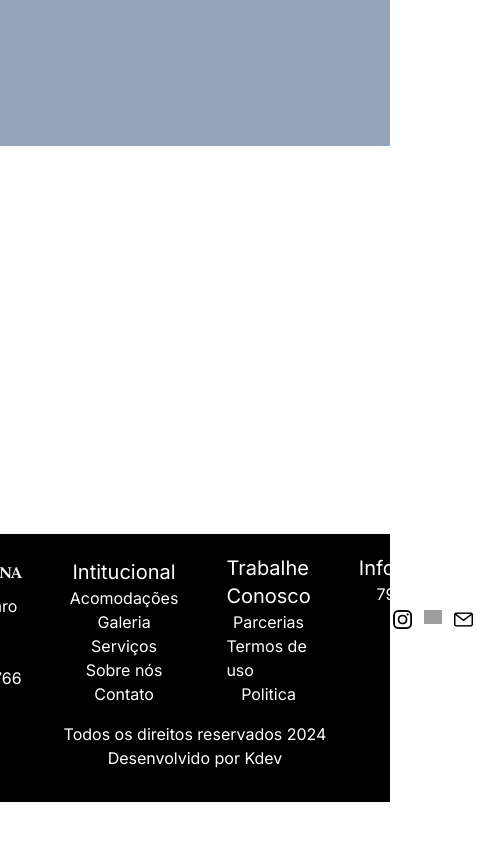
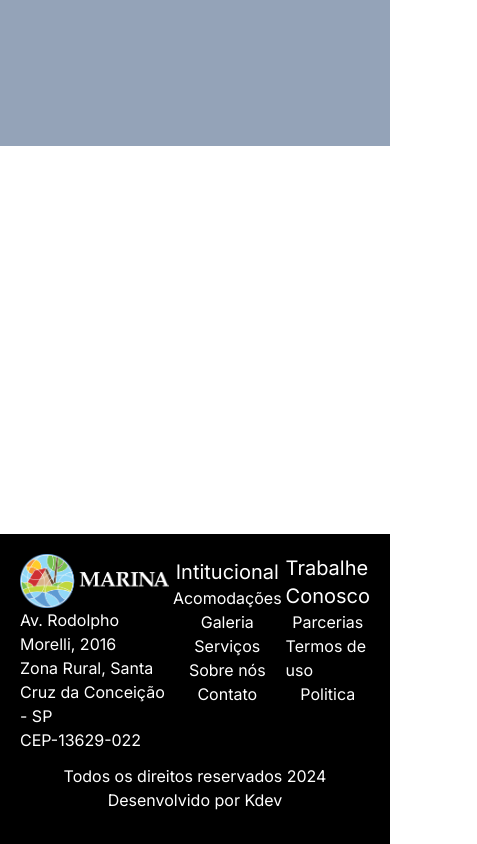
Before and after one commit to KauanMoreiraDev/hotel, a Next.js app: page /pages/acomodacoes in a window 390 px wide. Shown: the part 950-1794 px from the top of the page, 477 px wide, since content can reach past the window. Before the commit the page ends 1752 px from the top, so only its background shows below. Built offline with nearby package versions, Linux system fonts and the light colour scheme; grey boxes are pictures that could not be loaded.

Commit message:
teste de responsividade page 1

```diff
--- a/src/app/components/cardService/cardService.tsx
+++ b/src/app/components/cardService/cardService.tsx
@@ -31,15 +31,15 @@ const CardService = ({src,
         <div className="w-full h-full my-10 py-1">
             <div className="drop-shadow-lg">
             <div className="flex flex-row justify-center">
-                {whatPosition ? <div className="flex flex-row justify-center">
-                                    <div className="w-1/2 h-full">
+                {whatPosition ? <div className="flex flex-col items-center sm:flex-row sm:justify-center">
+                                    <div className="w-11/12 sm:w-1/2 h-full">
                                     {photos.map((photos, index) => (
                                         index === src && (
-                                        <Image key={index} src={photos.url} alt={photos.alt} width={400} height={300} className="w-full h-full rounded-l-3xl"/>
+                                        <Image key={index} src={photos.url} alt={photos.alt} width={400} height={300} className="w-full h-full rounded-t-3xl sm:rounded-l-3xl"/>
                                     )
                                     ))}
                                     </div>
-                                    <div className={`w-1/2 ${background} rounded-r-3xl`}>
+                                    <div className={`w-11/12 sm:w-1/2 ${background} rounded-b-3xl sm:rounded-r-3xl`}>
                                         <div className="flex flex-col p-8">
                                             <div className="text-justify">
                                                 {label}
@@ -51,8 +51,8 @@ const CardService = ({src,
                                     </div>
                                 </div>
                                 :
-                                <div className="flex flex-row justify-center">
-                                    <div className={`w-1/2 ${background} rounded-l-3xl`}>
+                                <div className="flex flex-col-reverse items-center sm:flex-row sm:justify-center">
+                                    <div className={`w-11/12 sm:w-1/2 ${background} rounded-b-3xl sm:rounded-r-3xl`}>
                                         <div className="flex flex-col p-8">
                                             <div className="text-justify">
                                                 {label}
@@ -62,10 +62,10 @@ const CardService = ({src,
                                             </div>
                                         </div>
                                     </div>
-                                    <div className="w-1/2 h-full">
+                                    <div className="w-11/12 sm:w-1/2 h-full">
                                     {photos.map((photos, index) => (
                                         index === src && (
-                                        <Image key={index} src={photos.url} alt={photos.alt} width={400} height={300} className="w-full h-full rounded-r-3xl"/>
+                                        <Image key={index} src={photos.url} alt={photos.alt} width={400} height={300} className="w-full h-full rounded-t-3xl sm:rounded-r-3xl"/>
                                     )
                                     ))}
                                     </div>
--- a/src/app/components/footer/footer.tsx
+++ b/src/app/components/footer/footer.tsx
@@ -24,11 +24,11 @@ const Footer = ({
             <div className="mx-auto max-w-screen-lg min-h-full mt-3 p-5">
                 <div className="flex flex-col justify-center items-center">
                     <div className="flex flex-row justify-center items-center">
-                        <div className="flex flex-row space-x-12">
-                            <div className="flex flex-col items-center">
+                        <div className="flex flex-row sm:space-x-12">
+                            <div className="flex flex-col items-start">
                                 <Image src={sitemap.logo.src} alt={sitemap.logo.alt} width={350} height={350} className="" />
-                                <p>rua x, nuemro y cidade z</p>
-                                <p>cep- 123791373766</p>
+                                <p>Av. Rodolpho Morelli, 2016 <br /> Zona Rural, Santa Cruz da Conceição - SP</p>
+                                <p> CEP-13629-022</p>
                             </div>
                             <div className="flex flex-col items-center m-1">
                                 <p className="text-xl">Intitucional</p>
@@ -42,10 +42,11 @@ const Footer = ({
                                 <p>Termos de uso</p>
                                 <p>Politica</p>
                             </div>
+                            <div className="hidden sm:block">
                             <div className="flex flex-col items-center">
                                 <p className="text-xl">Informações</p>
-                                <p>791373766</p>
-                                <RedesSociais />
+                                <p>(19) 97124-0437</p>
+                            </div>
                             </div>
                         </div>
                     </div>
--- a/src/app/components/header/header.tsx
+++ b/src/app/components/header/header.tsx
@@ -26,7 +26,7 @@ const Header = ({
                     <Link href={sitemap.logo.url}>
                         <Image src={sitemap.logo.src} alt={sitemap.logo.alt} width={200} height={100} />
                     </Link>
-                    <div className="flex flex-row space-x-5">
+                    <div className="flex flex-row space-x-5 ">
                         {navLinks.map((navfn ,index) => (
                             <Link key={index} href={navfn.url}>{navfn.label}</Link>
                         ))}
--- a/src/app/page.tsx
+++ b/src/app/page.tsx
@@ -21,12 +21,12 @@ export default function Home() {
     <main>
       <Slider />
       <div className="mx-auto max-w-screen-lg">
-        <div className="flex flex-row justify-evenly my-20 p-2">
+        <div className="flex flex-col items-center sm:flex-row sm:justify-evenly my-20 p-2">
           <div className="relative">
             <Image src={ft} alt="teste" width={300} height={450} />
-            <div className="bg-blue-400 w-[300px] h-[375px] absolute top-4 right-4 -z-10" />
+            <div className="bg-blue-400 w-full h-full absolute top-4 right-4 -z-10" />
           </div>
-          <div className="w-1/2 h-full p-2">
+          <div className="w-11/12 sm:w-1/2 h-full p-2">
             <div className="flex flex-col text-justify">
               Localizado à beira do lago, o Hotel Marina do Lago oferece conforto e qualidade com foco na preservação ambiental. Proporciona uma experiência íntima com a natureza, lazer, entretenimento e diversas opções de hospedagem. Nosso objetivo é garantir a satisfação dos clientes com serviços de excelência e responsabilidade ambiental. Buscamos ser reconhecidos nacionalmente por nossa excelência em turismo, conforto e segurança, mantendo harmonia com a natureza, e valorizamos segurança, qualidade de vida, profissionalismo, ética, atendimento personalizado e responsabilidade socioambiental.
             </div>
```
